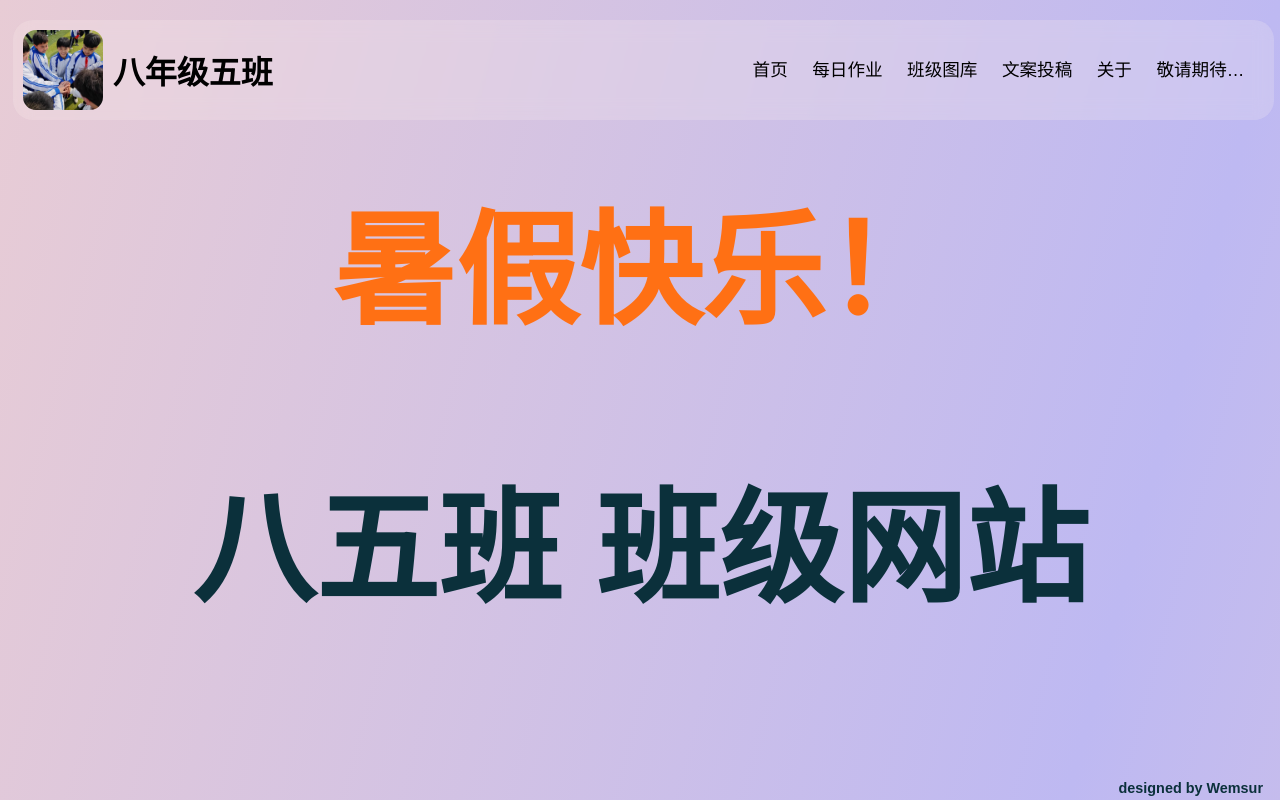
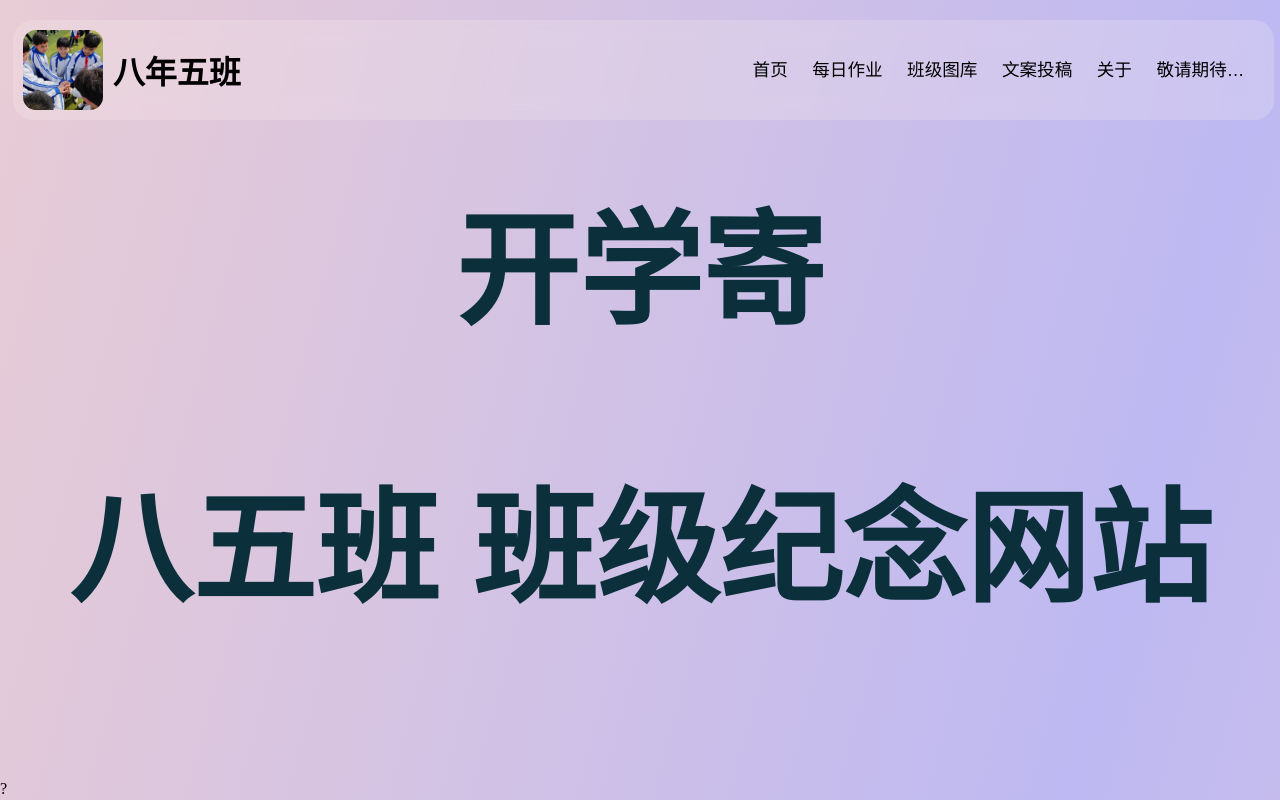
Before and after one commit to class5class/class5class.github.io, a plain HTML site: page index.html in a window 1280 px wide. Shown: the top 800 px of the page. Drawn offline with Linux system fonts and the light colour scheme; no server answers.

Commit message:
Update index.html

```diff
--- a/index.html
+++ b/index.html
@@ -2,7 +2,7 @@
 <html lang="zh_cmn_Hans" class="background">
 <head>
     <meta charset="utf-8">
-    <title>八五班班级网站</title>
+    <title>八五班网</title>
     <link rel="icon" type="image/x-icon" href="favicon.png" />
     <meta content="width=device-width, initial-scale=1.0" name="viewport">
 </head>
@@ -18,7 +18,7 @@
 
     <div class="menu">
         <img src="icon.png" alt="">
-        <h1>八年级五班</h1>
+        <h1>八年五班</h1>
         <ul>
             <li><a href="index.html">首页</a></li>
             <li><a href="homeworks.html">每日作业</a></li>
@@ -30,15 +30,15 @@
     </div> <!--顶部导航栏-->
 
     <div>
-        <h1 class="huge_title_1" style="color: #ff7014">暑假快乐！</h1>
-        <h1 class="huge_title_1">八五班 班级网站</h1>
+        <h1 class="huge_title_1">开学寄</h1>
+        <h1 class="huge_title_1">八五班 班级纪念网站</h1>
         <nav>
             <!-- 保留原有一言内容显示位置 -->
             <h1 id="hitokoto_text" class="hit_text">
                 正在获取一言...
             </h1>
         </nav>
-
+?
         <script>
             let currentHitokoto = ''; // 保存当前的一言内容
 
```
